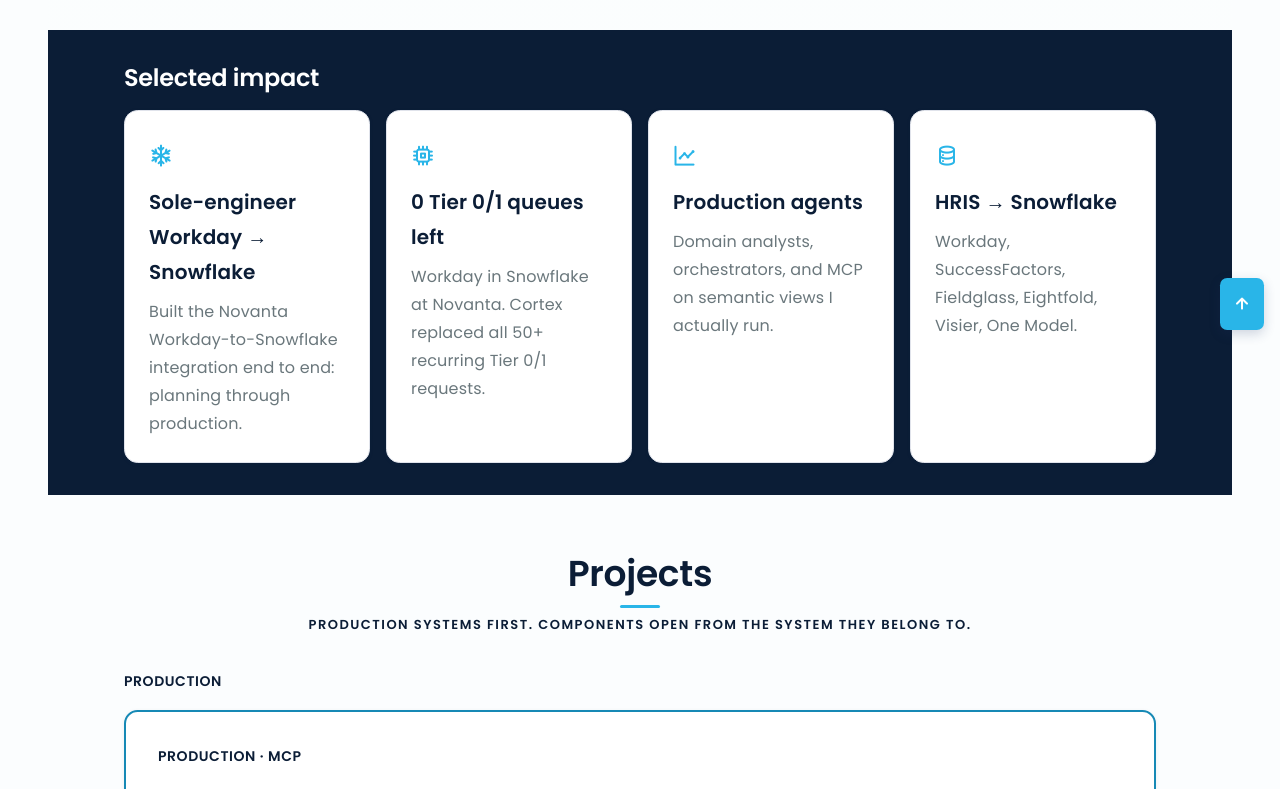
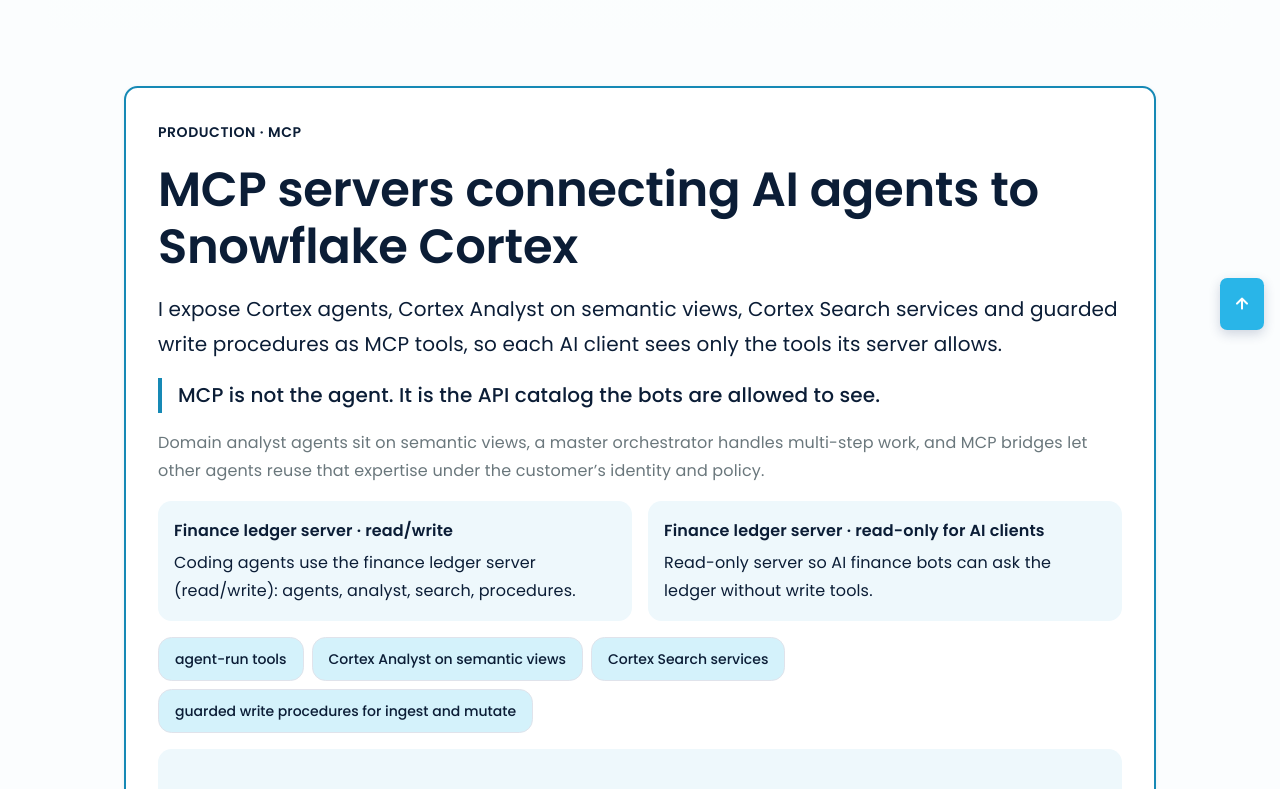
Before and after one commit to omfawehinmi/portfolio, a React (Vite) app: page / in a window 1280 px wide. Shown: the part 630-1419 px from the top of the page. Built offline with nearby package versions, Linux system fonts and the light colour scheme.

Commit message:
rebuild 15: MCP spotlight leads under hero; MCP first in projects data

```diff
--- a/src/components/Home.jsx
+++ b/src/components/Home.jsx
@@ -1,5 +1,6 @@
 import { highlights } from '../data/projects.js'
 import SiteHero, { heroProps } from './SiteHero.jsx'
+import McpSpotlight from './McpSpotlight.jsx'
 import ImpactBand from './ImpactBand.jsx'
 
 const impactItems = highlights.map((item) => ({
@@ -10,10 +11,15 @@
   href: '#projects',
 }))
 
-export default function Home({ onOpenProject }) {
+export default function Home({ onOpenProject, onOpen }) {
   return (
     <>
       <SiteHero {...heroProps} />
+      <section className="section rb-lead" id="mcp" aria-labelledby="t1-mcp-h">
+        <div className="rb-wrap">
+          <McpSpotlight onOpen={onOpen || onOpenProject} headingLevel={2} />
+        </div>
+      </section>
       <ImpactBand items={impactItems} onOpen={onOpenProject} />
     </>
   )
--- a/src/components/McpSpotlight.jsx
+++ b/src/components/McpSpotlight.jsx
@@ -54,11 +54,12 @@
   )
 }
 
-export default function McpSpotlight({ data = mcpSpotlight, onOpen }) {
+export default function McpSpotlight({ data = mcpSpotlight, onOpen, headingLevel = 3 }) {
+  const H = `h${headingLevel}`
   return (
     <article className="rb-card rb-lift rb-mcp" id="t1-mcp" aria-labelledby="t1-mcp-h">
       <p className="rb-kicker">{data.kicker}</p>
-      <h3 className="rb-spot__title" id="t1-mcp-h">{data.title}</h3>
+      <H className="rb-spot__title" id="t1-mcp-h">{data.title}</H>
       <p className="rb-spot__framing">{data.framing}</p>
       <blockquote className="rb-spot__quote">{data.quote}</blockquote>
       <p>{data.body}</p>
--- a/src/components/Projects.jsx
+++ b/src/components/Projects.jsx
@@ -8,7 +8,6 @@
 import SectionHeader from './ui/SectionHeader.jsx'
 import FeatureRow from './FeatureRow.jsx'
 import { featureRows } from '../data/featureRows.js'
-import McpSpotlight from './McpSpotlight.jsx'
 import MigrationCaseStudy from './case/MigrationCaseStudy.jsx'
 
 function ProjectBody({ project, onOpen }) {
@@ -107,7 +106,6 @@
 
       <div className="rb-wrap rb-projects">
         <p className="rb-kicker rb-projects__kicker">Production</p>
-        <McpSpotlight onOpen={onOpen} />
         {featureRows.map((row, index) => {
           const project = byId(row.projectId)
           return (
--- a/src/data/projects.js
+++ b/src/data/projects.js
@@ -6,6 +6,21 @@
   'https://player.vimeo.com/video/938258584?badge=0&autopause=0&player_id=0&app_id=58479'
 
 export const projects = [
+  {
+    id: 'mcp-servers',
+    group: 'Production',
+    featured: true,
+    icon: 'uil-server-network',
+    title: 'MCP servers connecting AI agents to Snowflake Cortex',
+    outcome: 'I expose Cortex agents, Cortex Analyst on semantic views, Cortex Search services and guarded write procedures as MCP tools, so each AI client sees only the tools its server allows.',
+    modalTitle: 'MCP servers connecting AI agents to Snowflake Cortex',
+    parts: ['ledger-readonly-mcp', 'ledger-semantics', 'ledger-tools'],
+    summary: [
+      'I expose Cortex agents, Cortex Analyst on semantic views, Cortex Search services and guarded write procedures as MCP tools, so each AI client sees only the tools its server allows.',
+      'Domain analyst agents sit on semantic views, a master orchestrator handles multi-step work, and MCP bridges let other agents reuse that expertise under the customer’s identity and policy.',
+    ],
+    points: ['MCP is not the agent. It is the API catalog the bots are allowed to see.'],
+  },
   {
     id: 'snowflake-migration',
     group: 'Production',
```
